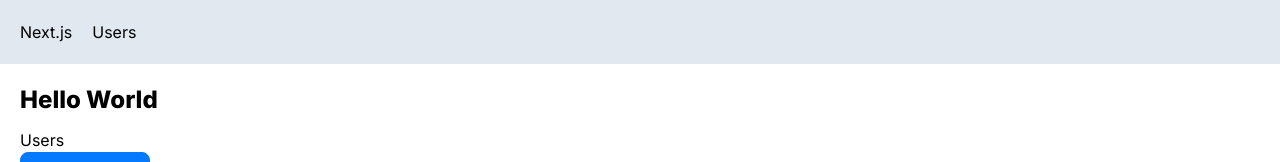
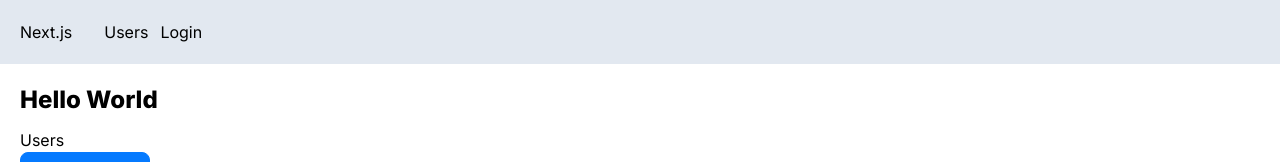
Before and after one commit to jccasfer/Curso-Next.js, a Next.js app: page / in a window 1280 px wide. Shown: the top 162 px of the page. Built offline with nearby package versions, Linux system fonts and the light colour scheme.

Commit message:
Authentication with Next Auth - 1 Google Provider

```diff
--- a/app/NavBar.tsx
+++ b/app/NavBar.tsx
@@ -3,9 +3,10 @@ import React from 'react'
 
 const NavBar = () => {
   return (
-    <div className='flex bg-slate-200 p-5'>
+    <div className='flex bg-slate-200 p-5 space-x-3'>
         <Link href="/" className='mr-5'>Next.js</Link>
         <Link href="/users">Users</Link>
+        <Link href="/api/auth/signin">Login</Link>
     </div>
   )
 }
--- /dev/null
+++ b/app/api/auth/[...nextauth]/route.ts
@@ -0,0 +1,40 @@
+//help para iniciar en https://next-auth.js.org/configuration/initialization#route-handlers-app
+// la carpeta se llama [...nextauth] osea parametro, y recoge todo lo que le llegue como parametro (...)
+
+import NextAuth from "next-auth"
+import GoogleProvider from "next-auth/providers/google";
+
+
+
+const handler = NextAuth({
+    providers: [
+        GoogleProvider({
+          clientId: process.env.GOOGLE_CLIENT_ID!,           //! al final => si no está, nos marca como erroneo el valor de la vble ya que puede ser undefined, pero nosotros sabes que en el fichero .env está el valor, así que con ! para decirle al compilador typescript que no de error que sabemos que tiene valor
+          clientSecret: process.env.GOOGLE_CLIENT_SECRET!
+        })]
+})
+
+export { handler as GET, handler as POST }
+
+/*
+    Para usar como provider de autenticacion google:
+    Crear credenciales en mi cloud de cuenta de google:
+        https://console.developers.google.com/apis/credentials
+    he creado una CursoNexjs
+        configurar la pantalla de consentimiento:
+            datos basicos -> external nombre, app, emails
+            Permisos -> agregamos userinfo.email, userinfo.profile
+            añadir usuarios de prueba -> mi email, Mientras el estado de publicación sea “Prueba”, solo los usuarios de prueba podrán acceder a la app
+        volver a Credenciales
+            Crear Credenciales -> ID de Cliente OAuth
+                Tipo: Aplicacion Web
+                Nombre: App Cruso Next.js
+                Agregar URI: http://localhost:3000
+                URI de redireccionamiento autorizados: http://localhost:3000/api/auth/callback/google
+                    ver en la documentacion de nextAuth.js (https://next-auth.js.org/providers/google)
+            Copiar valores creados en el .env
+                ID Cliente
+                Secreto de Cliente
+
+
+*/
--- /dev/null
+++ b/app/api/auth/token/route.ts
@@ -0,0 +1,26 @@
+/*
+    Una vez autenticado tenemos el token con toda su info en
+    la cookie next-auth.session-token
+
+    Esta ruta no se debe hacer en aplicaciones reales, pero la hacemos aquí
+    para ver el contenido de ese token decodificado y poder acceder
+    a sus propiedades (en el caso actual, las que nos da google)
+
+    {
+        "name":"J C",
+        "email":"jcfxxxx@gmail.com",
+        "picture":"https://lh3.googleusercontent.com/a/ACg8ocIpEyF-YHe59rp_XUWjcoxpBYBlDOUZuHi4OnzyZLI5=s96-c",
+        "sub":"1135851117457477xxxxx",     //es como el userid
+        "iat":1699211611,                  //timestamp de emision del token
+        "exp":1701803611,                  //timestamp de expiracion (30 dias)
+        "jti":"bba75863-89a5-4b6c-a058-66dac0fxxxxx"
+    }
+*/
+
+import { getToken } from "next-auth/jwt";
+import { NextRequest, NextResponse } from "next/server";
+
+export async function GET(request: NextRequest) {
+    const token = await getToken ({req: request});
+    return NextResponse.json(token);
+}
--- a/package.json
+++ b/package.json
@@ -18,6 +18,7 @@
     "eslint-config-next": "13.5.4",
     "fast-sort": "^3.4.0",
     "next": "13.5.4",
+    "next-auth": "^4.24.4",
     "next-cloudinary": "^5.3.0",
     "postcss": "8.4.31",
     "prisma": "^5.5.2",
```
Also changed, not shown: 1 other file (tests, documents, lock files or other folders).
